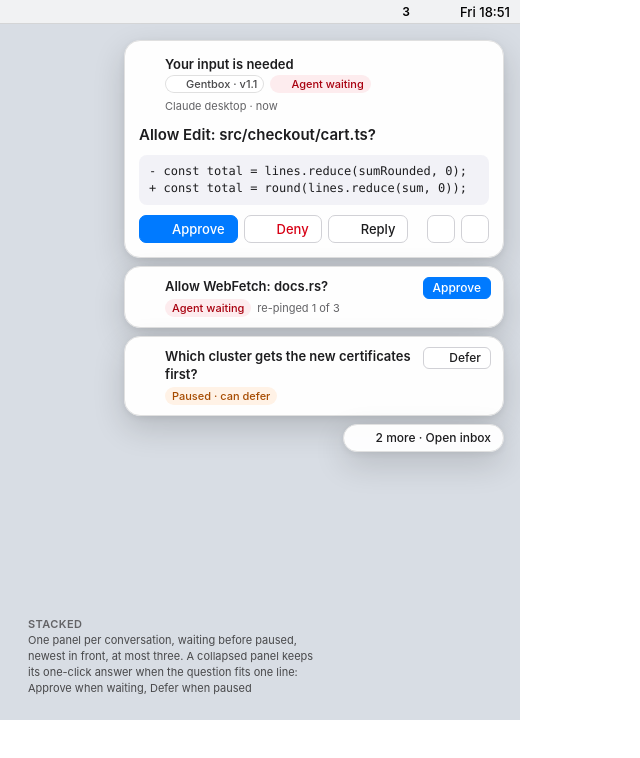
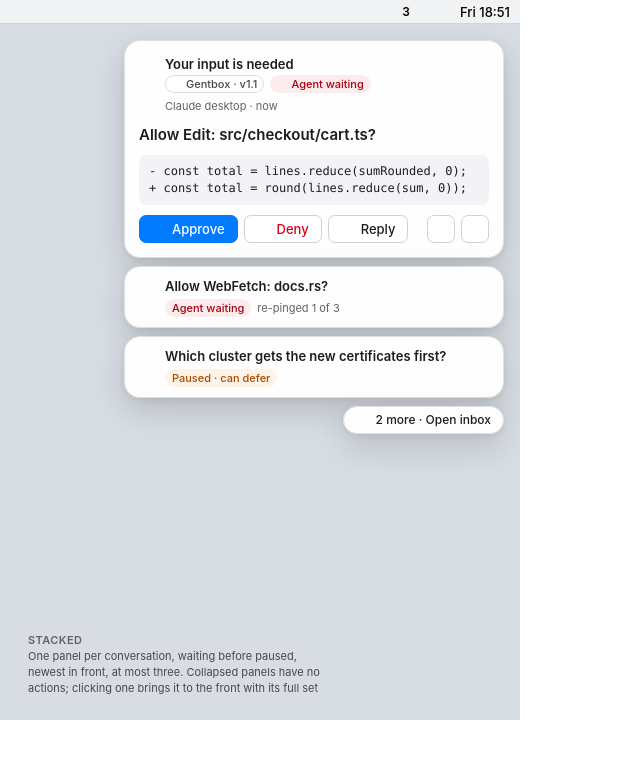
Before and after one commit to Eiluviann/gentbox, a website: page design/project/mac-blocking-stacked.dc.html in a window 1280 px wide. Shown: the whole page, without its empty margins (0-640 px from the left). Drawn offline with Linux system fonts and the light colour scheme.

Commit message:
Drop actions from collapsed stacked popups
Co-Authored-By: Claude Opus 5.5 <noreply@anthropic.com>

```diff
--- a/design/project/mac-blocking-stacked.dc.html
+++ b/design/project/mac-blocking-stacked.dc.html
@@ -60,7 +60,7 @@ body{margin:0}
 				<div class="headline">Allow WebFetch: docs.rs?</div>
 				<div class="tags"><span class="tag wait">Agent waiting</span><span class="tag plain">re-pinged 1 of 3</span></div>
 			</div>
-			<button class="btn sm primary">Approve</button>
+			<span></span>
 		</div>
 
 		<div class="panel mini">
@@ -69,7 +69,7 @@ body{margin:0}
 				<div class="headline">Which cluster gets the new certificates first?</div>
 				<div class="tags"><span class="tag paused">Paused · can defer</span></div>
 			</div>
-			<button class="btn sm"><svg class="i i12" viewBox="0 0 100 100" aria-hidden="true"><path d="{{ic.forward}}"></path></svg>Defer</button>
+			<span></span>
 		</div>
 
 		<button class="more"><svg class="i i14 c-ink3" viewBox="0 0 100 100" aria-hidden="true"><path d="{{ic.tray_full}}"></path></svg>2 more · Open inbox</button>
@@ -77,7 +77,7 @@ body{margin:0}
 
 	<div class="note">
 		<div class="board-label">Stacked</div>
-		<div class="caption" style="color: var(--ink-2)">One panel per conversation, waiting before paused, newest in front, at most three. A collapsed panel keeps its one-click answer when the question fits one line: Approve when waiting, Defer when paused</div>
+		<div class="caption" style="color: var(--ink-2)">One panel per conversation, waiting before paused, newest in front, at most three. Collapsed panels have no actions; clicking one brings it to the front with its full set</div>
 	</div>
 </div>
 </x-dc>
```
Also changed, not shown: design/README.md.
